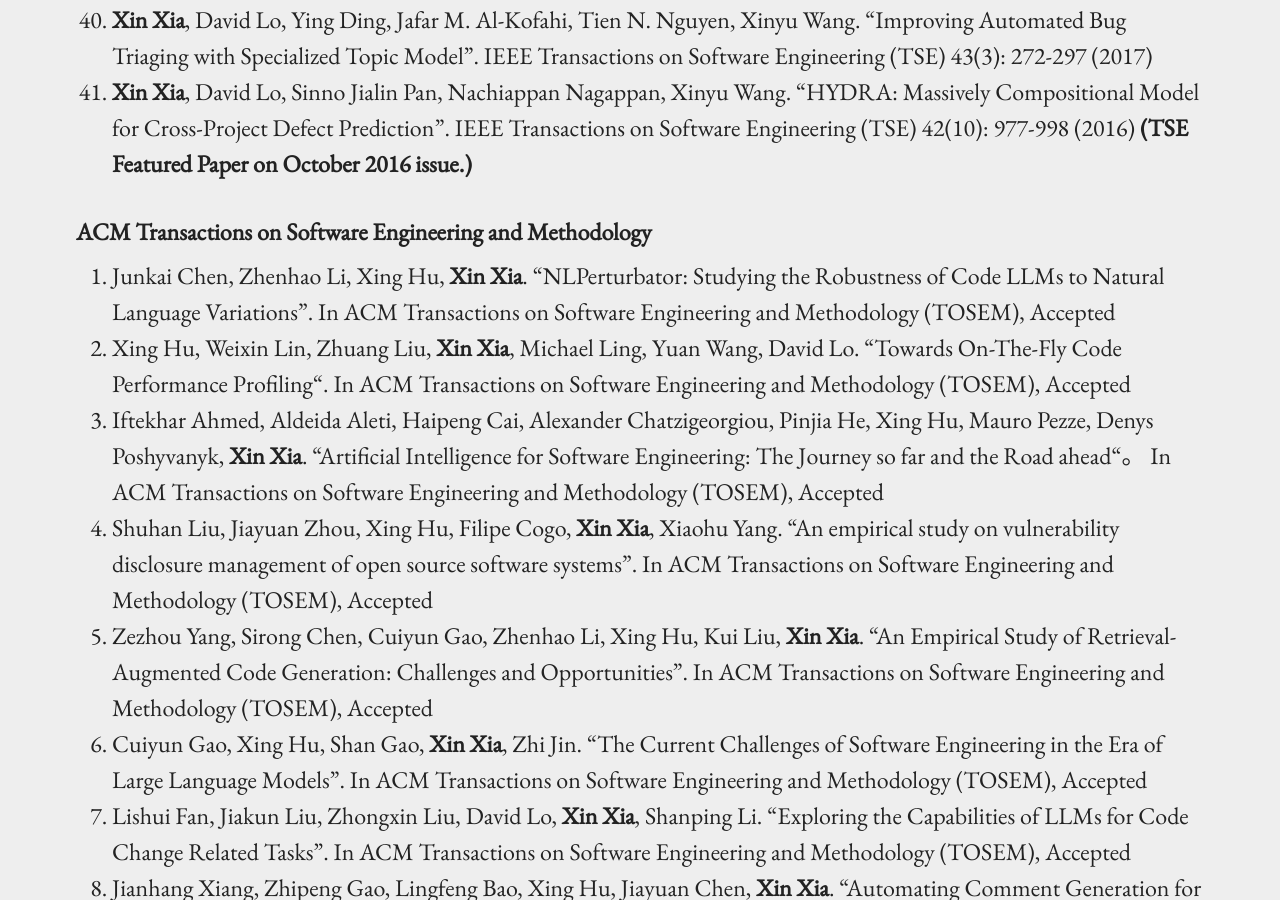
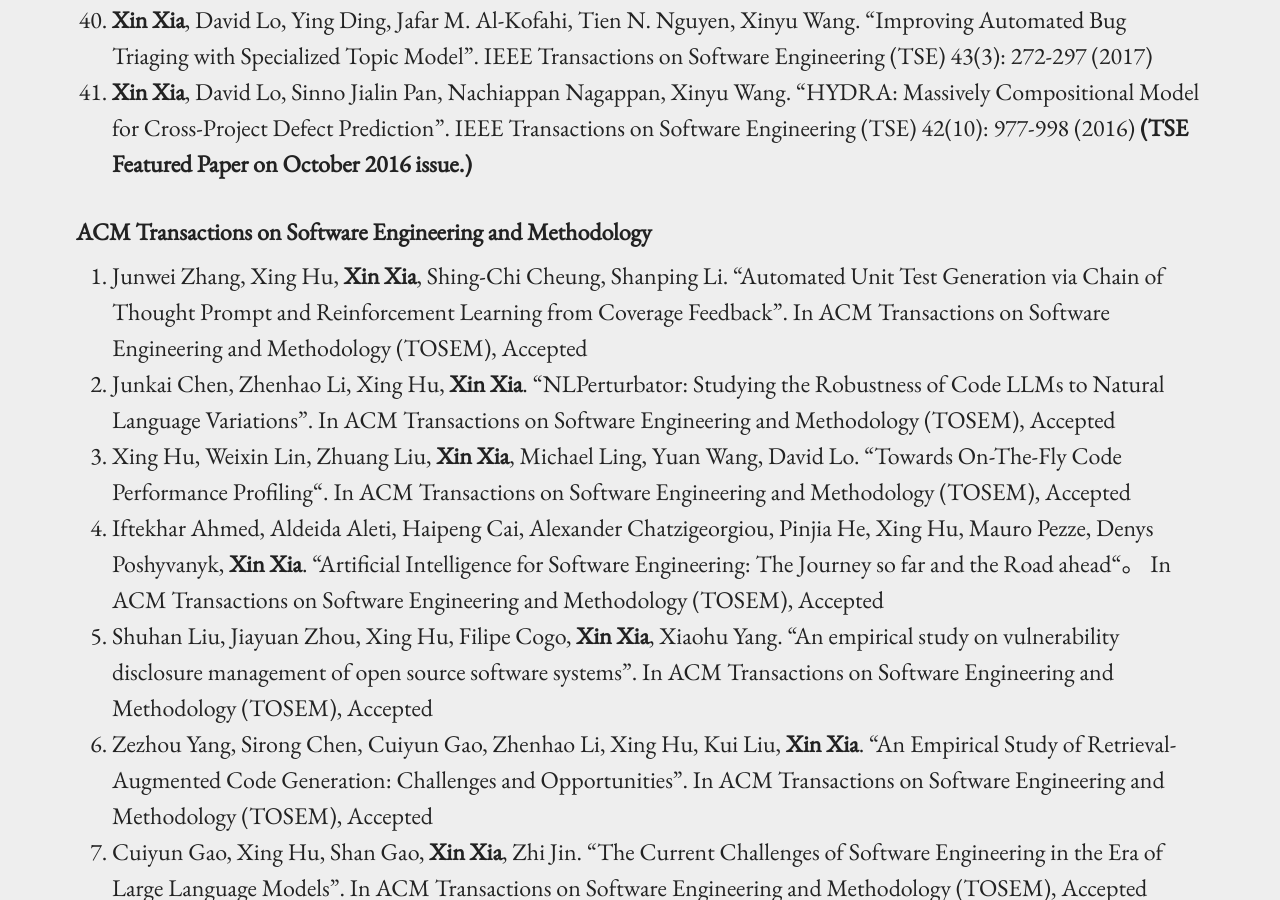
Before and after one commit to xin-xia/xin-xia.github.io, a Jekyll site: the page built from index.md, in a window 1280 px wide and 900 px high, scrolled down 4860 px. Built offline with Jekyll 4.4.1, drawn with Linux system fonts in a browser that asks for light colours.

Commit message:
Update index.md

```diff
--- a/index.md
+++ b/index.md
@@ -85,6 +85,7 @@ Case Study of Code Clone Detection and Defect Prediction". IEEE Transactions on
  <strong>(TSE Featured Paper on October 2016 issue.)</strong>     <br />
 
 #### ACM Transactions on Software Engineering and Methodology
+1. Junwei Zhang, Xing Hu, <strong>Xin Xia</strong>, Shing-Chi Cheung, Shanping Li. "Automated Unit Test Generation via Chain of Thought Prompt and Reinforcement Learning from Coverage Feedback". In ACM Transactions on Software Engineering and Methodology (TOSEM), Accepted <br />
 1. Junkai Chen, Zhenhao Li, Xing Hu,  <strong>Xin Xia</strong>. "NLPerturbator: Studying the Robustness of Code LLMs to Natural Language Variations". In ACM Transactions on Software Engineering and Methodology (TOSEM), Accepted <br />
 1.  Xing Hu, Weixin Lin, Zhuang Liu, <strong>Xin Xia</strong>, Michael Ling, Yuan Wang, David Lo. "Towards On-The-Fly Code Performance Profiling“. In ACM Transactions on Software Engineering and Methodology (TOSEM), Accepted <br />
 1.  Iftekhar Ahmed, Aldeida Aleti, Haipeng Cai, Alexander Chatzigeorgiou, Pinjia He, Xing Hu, Mauro Pezze, Denys Poshyvanyk, <strong>Xin Xia</strong>.  “Artificial Intelligence for Software Engineering: The Journey so far and the Road ahead“。 In ACM Transactions on Software Engineering and Methodology (TOSEM), Accepted <br />
```
